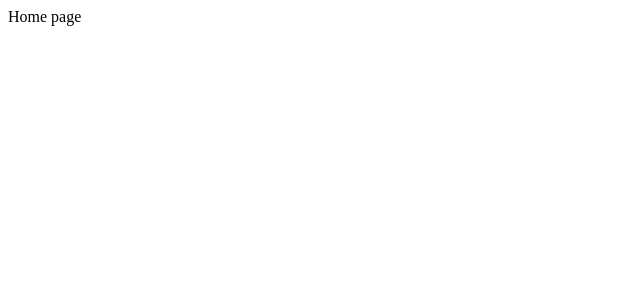
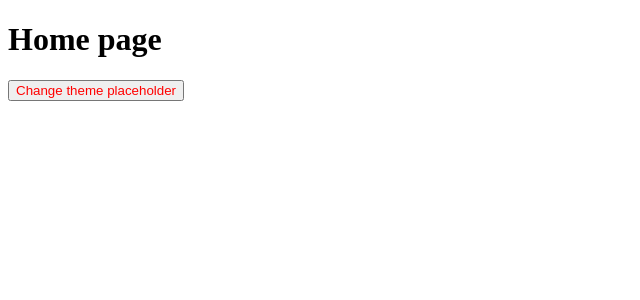
Before and after one commit to forxtu/sferas, a React (Create React App) app: page / in a window 1280 px wide. Shown: the top 300 px of the page, without its empty margins (0-640 px from the left). Built offline with nearby package versions, Linux system fonts and the light colour scheme.

Commit message:
feat(global): setup styled-components, fix type imports

```diff
--- /dev/null
+++ b/src/components/elements/Button/Button.tsx
@@ -0,0 +1,26 @@
+import styled from 'styled-components';
+
+// Types
+import type { Theme } from 'styles/themes/theme';
+
+type ButtonTheme = {
+  theme: Theme;
+};
+
+const Button = styled.button`
+  ${({ theme }: ButtonTheme): string => {
+    const {
+      button: { color }
+    } = theme;
+
+    return `
+      color: ${color};
+
+      &:focus {
+        outline: none;
+      }
+    `;
+  }}
+`;
+
+export default Button;
--- /dev/null
+++ b/src/components/elements/Button/index.ts
@@ -0,0 +1 @@
+export { default } from './Button';
--- a/src/components/pages/HomePage/HomePage.tsx
+++ b/src/components/pages/HomePage/HomePage.tsx
@@ -1,7 +1,23 @@
 import React from 'react';
 
-const HomePage = () => {
-  return <div>Home page</div>;
+// Components
+import Button from 'components/elements/Button';
+
+// Styles
+import { useTheme } from 'styles/ThemeContext';
+
+// Types
+import type { ReactElement } from 'react';
+
+const HomePage = (): ReactElement => {
+  const { toggle } = useTheme();
+
+  return (
+    <div>
+      <h1>Home page</h1>
+      <Button onClick={toggle}>Change theme placeholder</Button>
+    </div>
+  );
 };
 
 export default HomePage;
--- a/src/core/App.tsx
+++ b/src/core/App.tsx
@@ -1,10 +1,17 @@
 import React from 'react';
 
-// Components
+// Routes
 import RoutesWrapper from 'routes/RoutesWrapper';
 
+// Styles
+import ThemeProvider from 'styles/ThemeContext';
+
 const App = () => {
-  return <RoutesWrapper />;
+  return (
+    <ThemeProvider>
+      <RoutesWrapper />
+    </ThemeProvider>
+  );
 };
 
 export default App;
--- /dev/null
+++ b/src/styles/ThemeContext.tsx
@@ -0,0 +1,75 @@
+import React, { createContext, useEffect, useContext, useState } from 'react';
+import { ThemeProvider as StyledThemeProvider } from 'styled-components';
+
+// Styles
+import theme from 'styles/themes/theme';
+
+// Types
+import type { Dispatch, SetStateAction, ReactElement } from 'react';
+
+type ThemeContextData = {
+  dark: boolean;
+  toggle: () => void;
+};
+
+type DarkMode = {
+  dark: boolean;
+  hasThemeMounted: boolean;
+};
+
+const defaultContextData: ThemeContextData = {
+  dark: false,
+  toggle: (): void => {}
+};
+
+const ThemeContext = createContext(defaultContextData);
+const useTheme = (): ThemeContextData => useContext(ThemeContext);
+
+const useEffectDarkMode = (): [DarkMode, Dispatch<SetStateAction<DarkMode>>] => {
+  const [themeState, setThemeState] = useState<DarkMode>({
+    dark: false,
+    hasThemeMounted: false
+  });
+
+  useEffect((): void => {
+    const lsDark = localStorage.getItem('dark') === 'true';
+
+    setThemeState({ ...themeState, dark: lsDark, hasThemeMounted: true });
+  }, []);
+
+  return [themeState, setThemeState];
+};
+
+const ThemeProvider = ({ children }: { children: ReactElement }): ReactElement => {
+  const [themeState, setThemeState] = useEffectDarkMode();
+
+  if (!themeState.hasThemeMounted) {
+    return <div />;
+  }
+
+  const toggle = (): void => {
+    const dark = !themeState.dark;
+    localStorage.setItem('dark', JSON.stringify(dark));
+
+    setThemeState({ ...themeState, dark });
+  };
+
+  const computedTheme = themeState.dark ? theme('dark') : theme('light');
+
+  return (
+    <StyledThemeProvider theme={computedTheme}>
+      <ThemeContext.Provider
+        value={{
+          dark: themeState.dark,
+          toggle
+        }}
+      >
+        {children}
+      </ThemeContext.Provider>
+    </StyledThemeProvider>
+  );
+};
+
+export { useTheme };
+
+export default ThemeProvider;
--- /dev/null
+++ b/src/styles/themes/dark.ts
@@ -0,0 +1,15 @@
+type Dark = {
+  button: {
+    color: string;
+  };
+};
+
+const dark: Dark = {
+  button: {
+    color: 'blue'
+  }
+};
+
+export type { Dark };
+
+export default dark;
--- /dev/null
+++ b/src/styles/themes/light.ts
@@ -0,0 +1,15 @@
+type Light = {
+  button: {
+    color: string;
+  };
+};
+
+const light: Light = {
+  button: {
+    color: 'red'
+  }
+};
+
+export type { Light };
+
+export default light;
--- /dev/null
+++ b/src/styles/themes/theme.ts
@@ -0,0 +1,16 @@
+// Styles
+import light from 'styles/themes/light';
+import dark from 'styles/themes/dark';
+
+// Types
+import type { Light } from 'styles/themes/light';
+import type { Dark } from 'styles/themes/dark';
+
+type Mode = 'dark' | 'light';
+type Theme = Light | Dark;
+
+const theme = (mode: Mode): Theme => (mode === 'dark' ? dark : light);
+
+export type { Theme };
+
+export default theme;
--- a/tslint.json
+++ b/tslint.json
@@ -8,6 +8,7 @@
     "jsx-boolean-value": false,
     "no-any": true,
     "no-unsafe-any": true,
+    "no-empty": false,
     "typedef": [
       true,
       "call-signature",
```
Also changed, not shown: package.json (+10 -1 lines), 1 other file (tests, documents, lock files or other folders).
